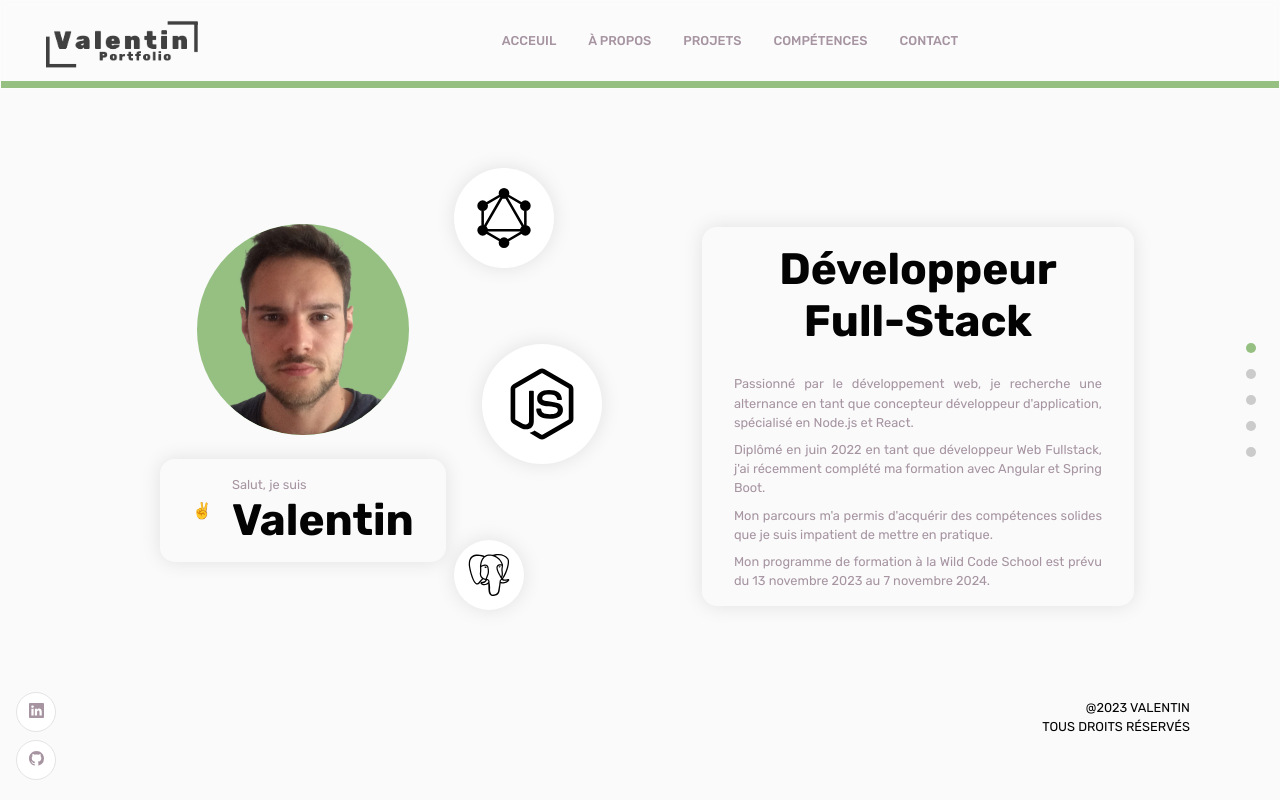
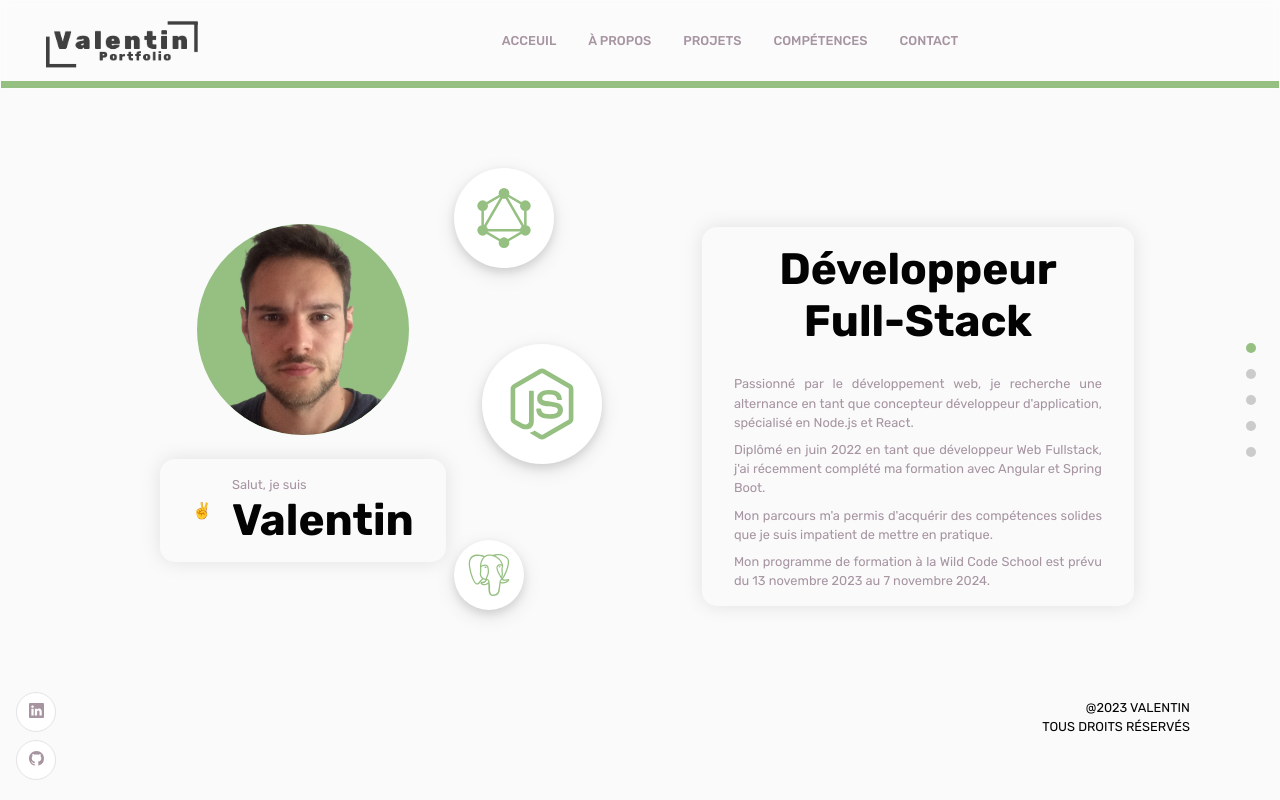
Before and after one commit to Tylyfox/Portfolio, a React (Create React App) app: page / in a window 1280 px wide. Shown: the top 800 px of the page. Built offline with nearby package versions, Linux system fonts and the light colour scheme.

Commit message:
add better logo in header

```diff
--- a/src/container/Header/Header.scss
+++ b/src/container/Header/Header.scss
@@ -95,34 +95,43 @@
     height: 100px;
     border-radius: 50%;
     background: var(--white-color);
-    box-shadow: 0 0 20px rgba(0,0,0,0.1);
-    transition: 0.3s;
+    box-shadow: 0 4px 8px rgba(0, 0, 0, 0.1), 0 6px 20px rgba(0, 0, 0, 0.1);
+    transition: 0.5s;
+
     &:hover {
-      background-color: #FFD700;
+      background-color: var(--secondary-color);
+      box-shadow: 0 8px 16px rgba(0, 0, 0, 0.2), 0 12px 40px rgba(0, 0, 0, 0.2);
+
+      svg {
+        transform: scale(1.1);
+        color: var(--primary-color);
+      }
     }
 
-     svg {
-        width: 60%;
-        height: 60%;
-       transition: 0.3s;
-      &:hover {
-        scale: 1.1;
-      }
+    svg {
+      width: 60%;
+      height: 60%;
+      transition: 0.5s;
+      color: var(--secondary-color);
     }
   }
+
   div:nth-child(1) {
     width: 100px;
     height: 100px;
   }
+
   div:nth-child(2) {
     margin: 1.75rem;
     width: 120px;
     height: 120px;
   }
+
   div:nth-child(3) {
     width: 70px;
     height: 70px;
   }
+
 
   @media screen and (min-width: 2000px){
     div:nth-child(1) {
```
